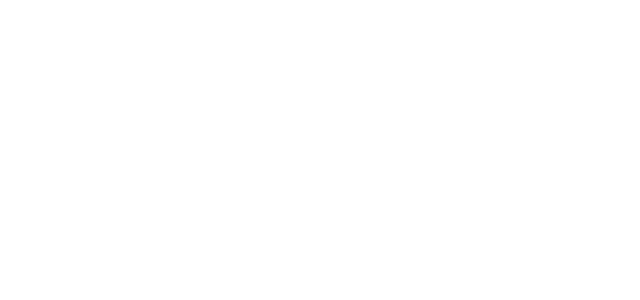
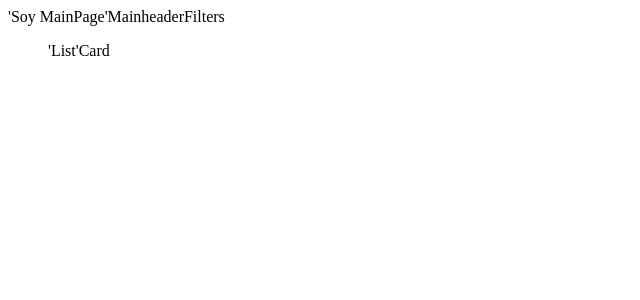
Before and after one commit to patrozada/harry-potter-search-app, a React (Create React App) app: page / in a window 1280 px wide. Shown: the top 300 px of the page, without its empty margins (0-640 px from the left). Built offline with nearby package versions, Linux system fonts and the light colour scheme.

Commit message:
Add basic Component structure

```diff
--- a/src/App.js
+++ b/src/App.js
@@ -1,9 +1,11 @@
 import React from 'react';
+import MainPage from './components/MainPage'
 import './App.css';
 
 function App() {
   return (
     <div className="App">
+      <MainPage/>
     </div>
   );
 }
--- /dev/null
+++ b/src/components/Card.js
@@ -0,0 +1,10 @@
+import React from 'react';
+
+class Card extends React.Component{
+  render (){
+    return(
+      'Card'
+    )
+  }
+}
+export default Card;
--- /dev/null
+++ b/src/components/Filters.js
@@ -0,0 +1,10 @@
+import React from 'react';
+
+class Filters extends React.Component{
+  render (){
+    return(
+      'Filters'
+    )
+  }
+}
+export default Filters;
--- /dev/null
+++ b/src/components/List.js
@@ -0,0 +1,15 @@
+import React from 'react';
+import Card from './Card';
+
+class List extends React.Component{
+  render (){
+    return(
+      <ul>
+        'List'
+        <Card />
+
+      </ul>
+    )
+  }
+}
+export default List;
--- /dev/null
+++ b/src/components/MainHeader.js
@@ -0,0 +1,10 @@
+import React from 'react';
+
+class MainHeader extends React.Component{
+  render (){
+    return(
+      'Mainheader'
+    )
+  }
+}
+export default MainHeader;
--- /dev/null
+++ b/src/components/MainPage.js
@@ -0,0 +1,19 @@
+import React from 'react';
+import MainHeader from './MainHeader';
+import Filters from './Filters';
+import List from './List';
+
+class MainPage extends React.Component{
+  render(){
+    return(
+      <React.Fragment>
+        'Soy MainPage'
+        <MainHeader/>
+        <Filters/>
+        <List/>
+      </React.Fragment>
+
+    )
+  }
+}
+export default MainPage;
```
Also changed, not shown: src/components/DetailCard.js (added).
